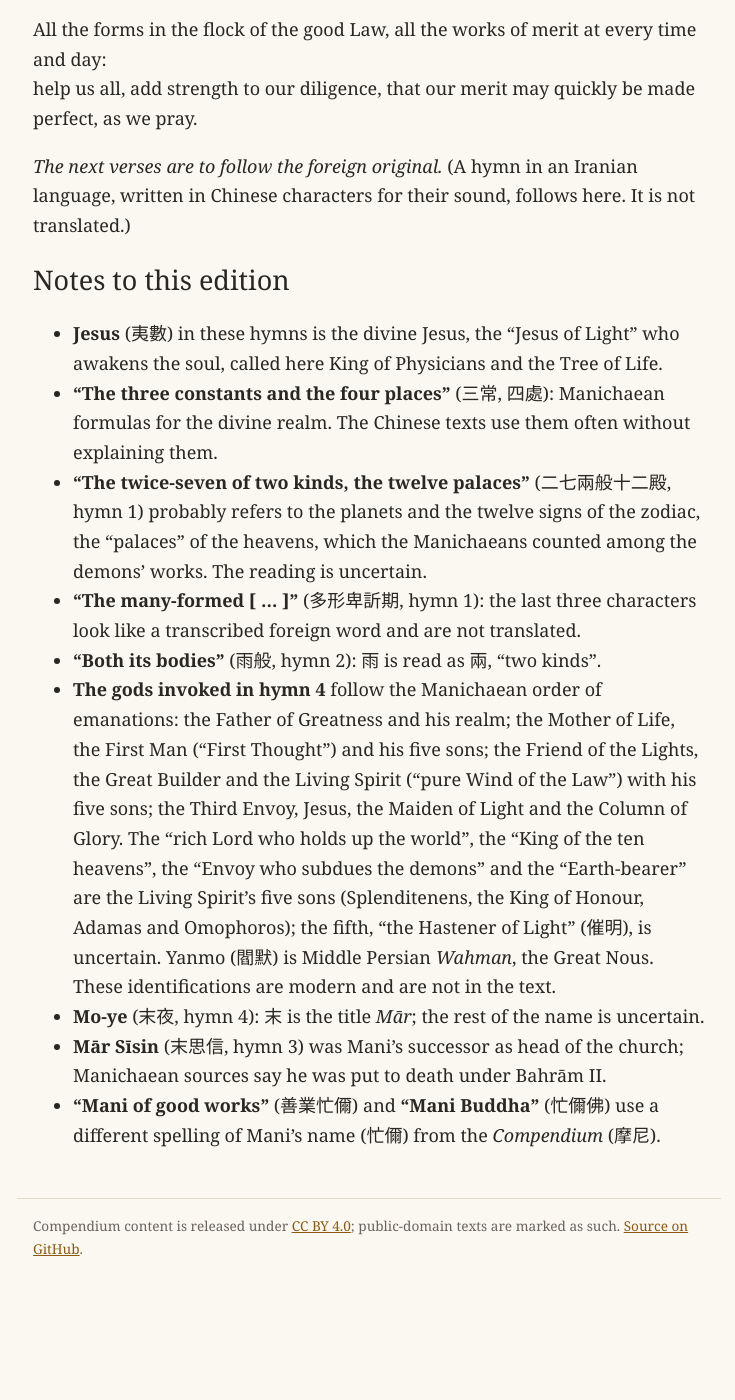
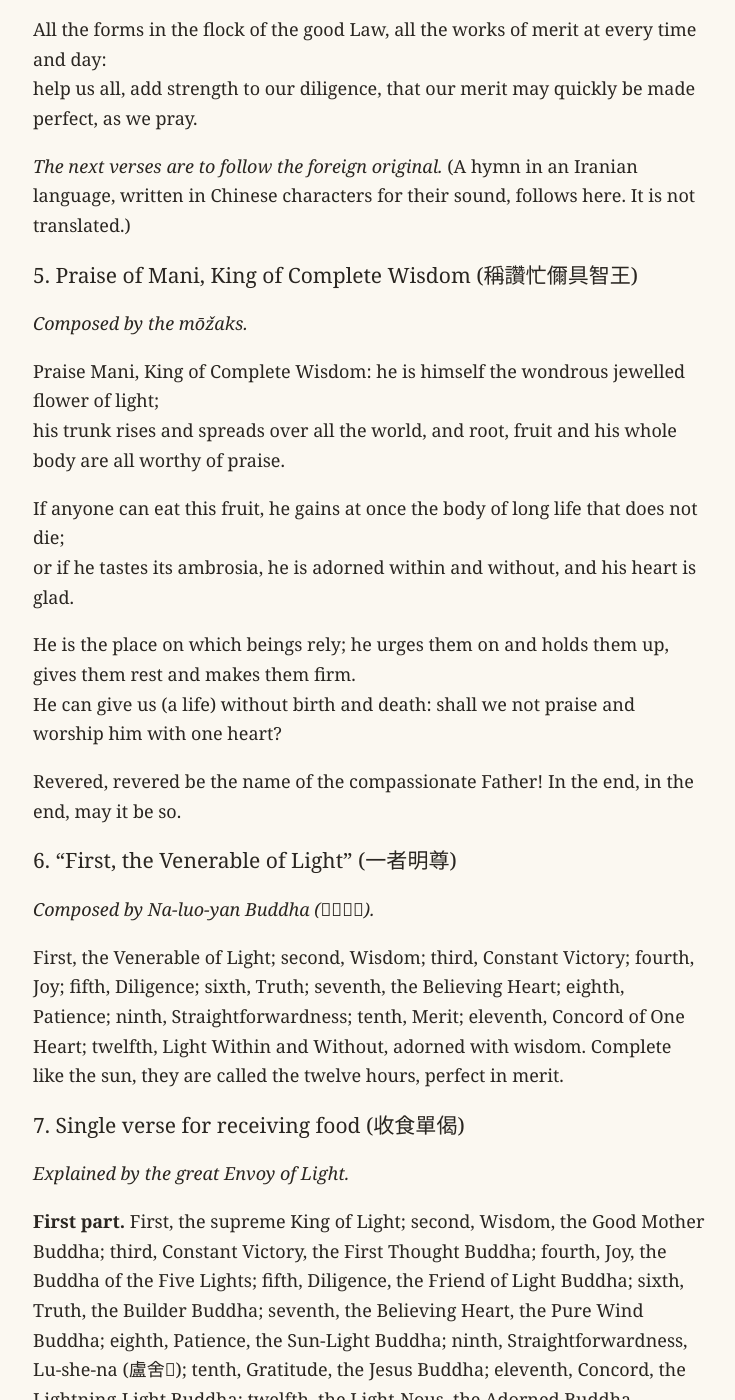
Before and after one commit to EmmaLeonhart/manichaean-scripture-compendium, a Jekyll site: the page built from docs/texts/hymnscroll.md, in a window 1280 px wide and 1400 px high, scrolled down 19580 px. Shown: the whole window, without its empty margins (271-1006 px from the left). Built offline with Jekyll 4.4.1, drawn with Linux system fonts in a browser that asks for light colours; before the commit the page ends 20872 px from its top, so only the background shows below that; some of the changed text lies outside the part shown.

Commit message:
Hymnscroll: hymns 5-8
Co-Authored-By: Claude Opus 5.5 <noreply@anthropic.com>
Claude-Session: https://claude.ai/code/session_01Pr9sq8DsPLu1AJiAhkrgXm

```diff
--- a/docs/texts/hymnscroll.md
+++ b/docs/texts/hymnscroll.md
@@ -481,6 +481,64 @@ language, written in Chinese characters for their sound, follows here. It
 is not translated.)
 
 
+### 5. Praise of Mani, King of Complete Wisdom (稱讚忙儞具智王)
+
+*Composed by the mōžaks.*
+
+Praise Mani, King of Complete Wisdom: he is himself the wondrous jewelled flower of light;
+his trunk rises and spreads over all the world, and root, fruit and his whole body are all worthy of praise.
+
+If anyone can eat this fruit, he gains at once the body of long life that does not die;
+or if he tastes its ambrosia, he is adorned within and without, and his heart is glad.
+
+He is the place on which beings rely; he urges them on and holds them up, gives them rest and makes them firm.
+He can give us (a life) without birth and death: shall we not praise and worship him with one heart?
+
+Revered, revered be the name of the compassionate Father! In the end, in the end, may it be so.
+
+### 6. "First, the Venerable of Light" (一者明尊)
+
+*Composed by Na-luo-yan Buddha (𱼶羅延佛).*
+
+First, the Venerable of Light; second, Wisdom; third, Constant Victory;
+fourth, Joy; fifth, Diligence; sixth, Truth; seventh, the Believing Heart;
+eighth, Patience; ninth, Straightforwardness; tenth, Merit; eleventh,
+Concord of One Heart; twelfth, Light Within and Without, adorned with
+wisdom. Complete like the sun, they are called the twelve hours, perfect in
+merit.
+
+### 7. Single verse for receiving food (收食單偈)
+
+*Explained by the great Envoy of Light.*
+
+**First part.** First, the supreme King of Light; second, Wisdom, the Good
+Mother Buddha; third, Constant Victory, the First Thought Buddha; fourth,
+Joy, the Buddha of the Five Lights; fifth, Diligence, the Friend of Light
+Buddha; sixth, Truth, the Builder Buddha; seventh, the Believing Heart, the
+Pure Wind Buddha; eighth, Patience, the Sun-Light Buddha; ninth,
+Straightforwardness, Lu-she-na (盧舍𱼶); tenth, Gratitude, the Jesus Buddha;
+eleventh, Concord, the Lightning-Light Buddha; twelfth, the Light-Nous, the
+Adorned Buddha.
+
+His body is the King of the Law of the three ages; he opens and makes known all secret things;
+the meaning of the natures and forms of the two principles and the three moments he can reveal in full, without doubt or hindrance.
+
+**Second part.**
+
+Supreme King of Light, Wisdom, Constant Victory, the Five Lights, the source of Joy;
+the diligent heart, the Builder, ever true; the believing heart, Patience, the abiding light;
+
+the upright mind, Gratitude, accomplishing merit; Concord and One Heart increase the Light-Nous.
+In the end, in the end, ever at ease: we praise and extol the buddhas of the four places.
+
+### 8. Hymn of the first voice (初聲讚文)
+
+*Composed by Jesus. Its meaning is deep and dark, and it should follow the
+foreign original.* (An Iranian hymn written in Chinese characters for their
+sound follows. Its refrain 喝思𠹌 is repeated after each name. It is not
+translated.)
+
+
 ## Notes to this edition
 
 - **Jesus** (夷數) in these hymns is the divine Jesus, the "Jesus of
@@ -504,9 +562,13 @@ is not translated.)
   "rich Lord who holds up the world", the "King of the ten heavens", the
   "Envoy who subdues the demons" and the "Earth-bearer" are the Living
   Spirit's five sons (Splenditenens, the King of Honour, Adamas and
-  Omophoros); the fifth, "the Hastener of Light" (催明), is uncertain. Yanmo
+  Omophoros); the fifth, "the Hastener of Light" (催明), is probably the King of Glory. Yanmo
   (閻默) is Middle Persian *Wahman*, the Great Nous. These identifications are
   modern and are not in the text.
+- **The twelve hours** (hymns 6 and 7) are the twelve virtues of the
+  Light-Nous listed in the *Traité* (§14), here matched with twelve gods.
+  Lu-she-na (盧舍𱼶, hymn 7) is a Buddhist name (Vairocana) used for one of
+  them; which god is meant is uncertain.
 - **Mo-ye** (末夜, hymn 4): 末 is the title *Mār*; the rest of the name is
   uncertain.
 - **Mār Sīsin** (末思信, hymn 3) was Mani's successor as head of the
```
Also changed, not shown: other parts of docs/texts/hymnscroll.md (+1 -1 lines), devlog.md (+1 -0 lines), queue.md (+1 -1 lines), research/SCOPE.md (+1 -1 lines).
